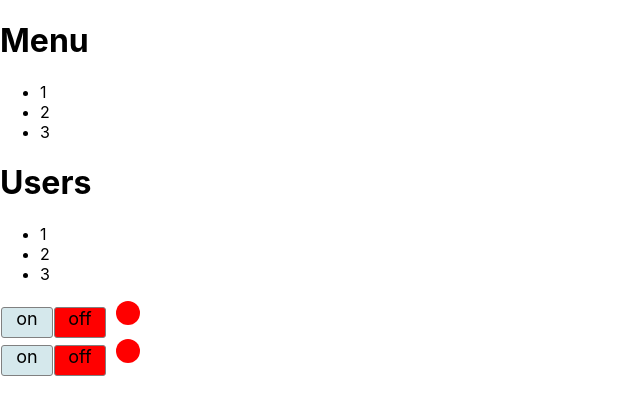
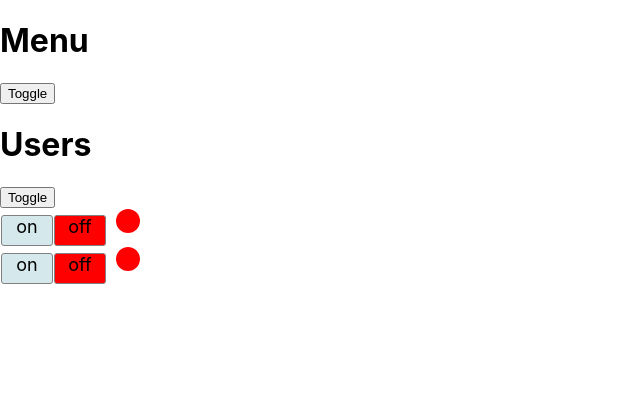
Before and after one commit to AliaksandrLiubanets/react_kabzda_ts, a React (Create React App) app: page / in a window 1280 px wide. Shown: the top 414 px of the page, without its empty margins (0-640 px from the left). Built offline with nearby package versions, Linux system fonts and the light colour scheme.

Commit message:
refactor: Add useState for change collapsed or not in UncontrolledAccordion

```diff
--- a/src/App.tsx
+++ b/src/App.tsx
@@ -1,7 +1,4 @@
 import React from 'react';
-import AppTitle from "./Components/AppTitle/AppTitle";
-import Rating from "./Components/Rating/Rating";
-import Accordion from "./Components/Accordion/Accordion";
 import {OnOff} from './Components/onOff/OnOff'
 import UncontrolledAccordion from './Components/UncontrolledAccordion/UncontrolledAccordion'
 
--- a/src/Components/UncontrolledAccordion/UncontrolledAccordion.tsx
+++ b/src/Components/UncontrolledAccordion/UncontrolledAccordion.tsx
@@ -1,17 +1,18 @@
-import React from 'react'
+import React, {useState} from 'react'
 import {AccordionBody} from './AccordionBody'
 import {AccordionTitle} from './AccordionTitle'
 
 type AccordionPropsType = {
     title: string
-    collapsed: boolean
+    // collapsed: boolean
 }
 
 function UncontrolledAccordion(props: AccordionPropsType) {
+    let [collapsed, setCollapsed] = useState(true)
     console.log('Accordion is rendering')
         return <div>
-            <AccordionTitle title={props.title}/>
-            { !props.collapsed &&  <AccordionBody />}
+            <AccordionTitle title={props.title}/><button onClick={() => setCollapsed(!collapsed)}>Toggle</button>
+            { !collapsed &&  <AccordionBody />}
         </div>
 }
 
```
